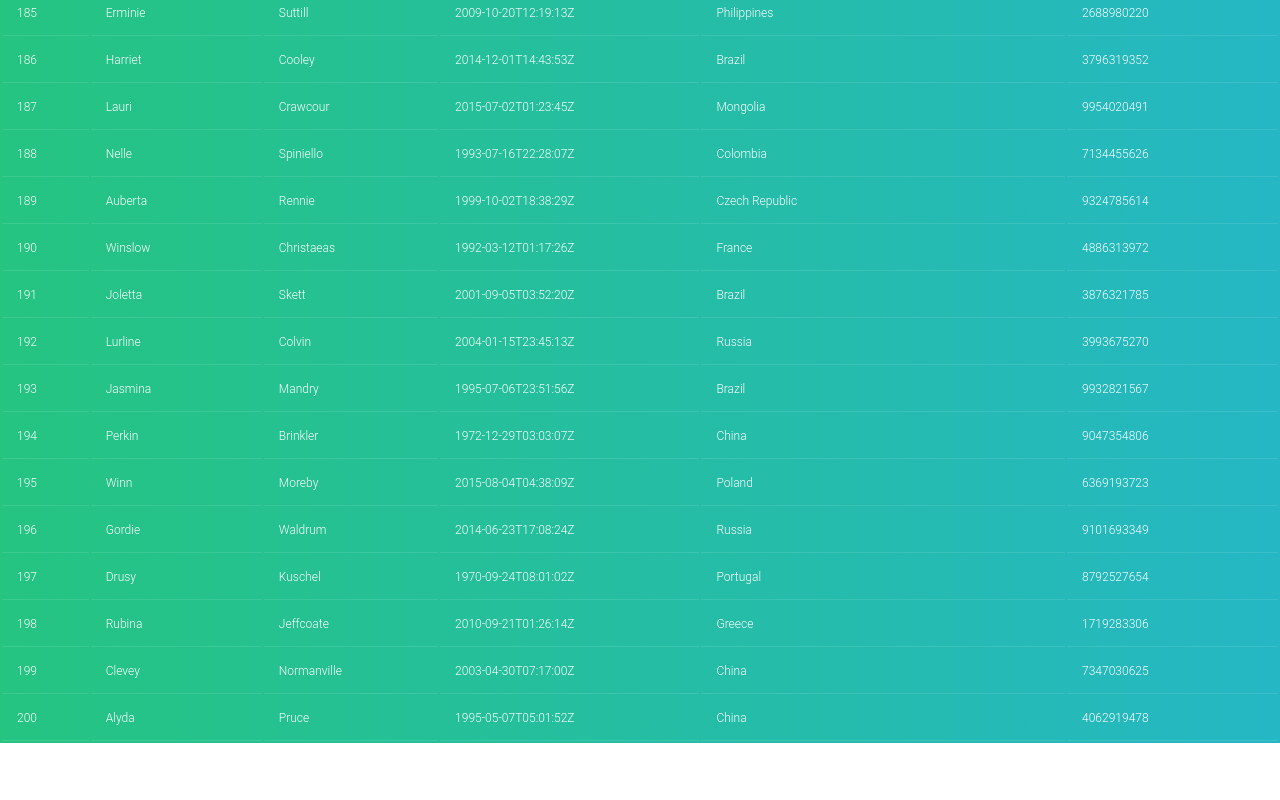
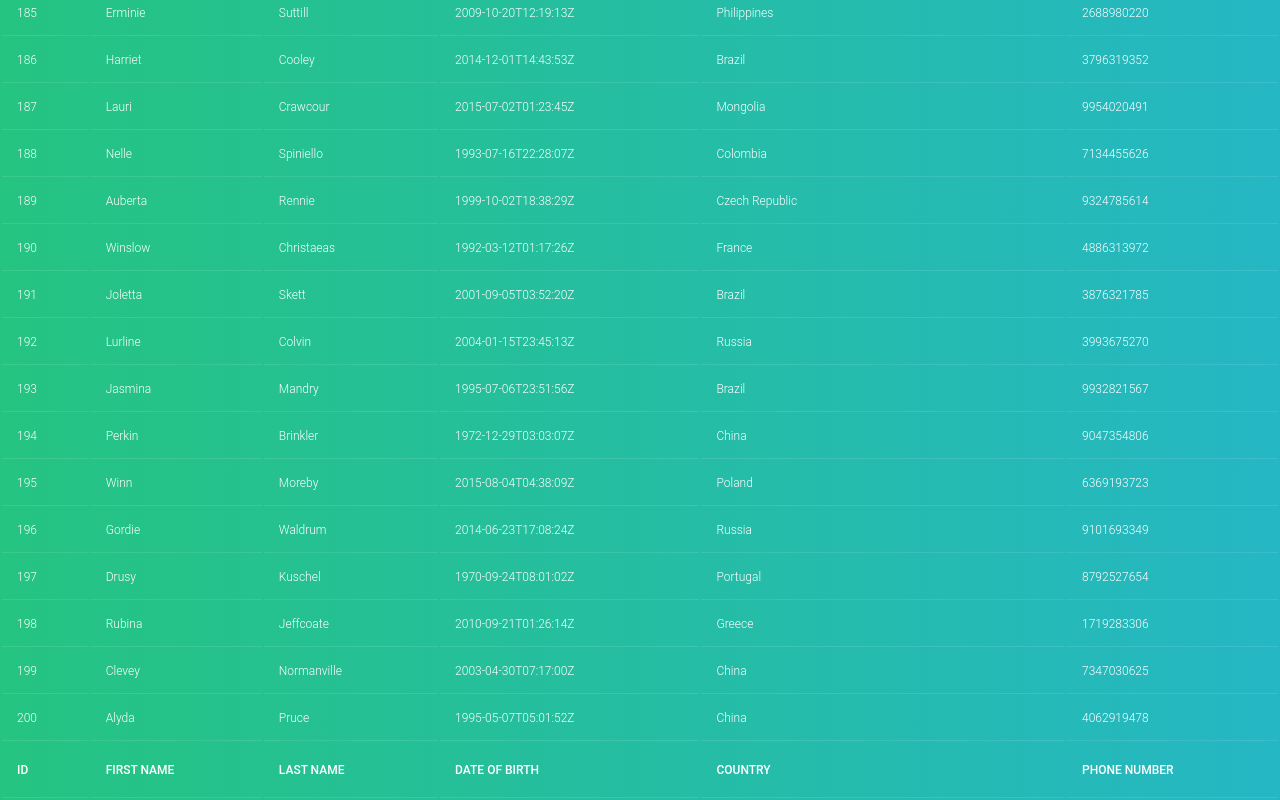
Before and after one commit to MomenSherif/react-table-playground, a React (Create React App) app: page / in a window 1280 px wide. Shown: the part 8930-9730 px from the top of the page. Before the commit the page ends 9673 px from the top, so only its background shows below. Built offline with nearby package versions, Linux system fonts and the light colour scheme.

Commit message:
add footer

```diff
--- a/src/components/BasicTable.js
+++ b/src/components/BasicTable.js
@@ -6,7 +6,7 @@ import { COLUMNS } from "./columns";
 export default function BasicTable() {
   const data = useMemo(() => MOCK_DATA, []);
   const columns = useMemo(() => COLUMNS, []);
-  const { getTableProps, getTableBodyProps, headerGroups, rows, prepareRow } = useTable({
+  const { getTableProps, getTableBodyProps, headerGroups, footerGroups, rows, prepareRow } = useTable({
     columns,
     data,
   });
@@ -33,6 +33,15 @@ export default function BasicTable() {
         })}
 
       </tbody>
+      <tfoot>
+        {footerGroups.map(footerGroup => (
+          <tr {...footerGroup.getFooterGroupProps()}>
+            {footerGroup.headers.map(column => (
+              <td {...column.getFooterProps()}>{column.render('Footer')}</td>
+            ))}
+          </tr>
+        ))}
+      </tfoot>
     </table>
   );
 }
--- a/src/components/columns.js
+++ b/src/components/columns.js
@@ -1,26 +1,32 @@
 export const COLUMNS = [
   {
     Header: 'Id',
+    Footer: 'Id',
     accessor: 'id',
   },
   {
     Header: 'First Name',
+    Footer: 'First Name',
     accessor: 'first_name',
   },
   {
     Header: 'Last Name',
+    Footer: 'Last Name',
     accessor: 'last_name',
   },
   {
     Header: 'Date of Birth',
+    Footer: 'Date of Birth',
     accessor: 'date_of_birth',
   },
   {
     Header: 'Country',
+    Footer: 'Country',
     accessor: 'country',
   },
   {
     Header: 'Phone Number',
+    Footer: 'Phone Number',
     accessor: 'phone',
   },
 ];
--- a/src/index.css
+++ b/src/index.css
@@ -37,7 +37,7 @@ table{
   font-family: 'Roboto', sans-serif;
 }
 
-th{
+th, tfoot td{
   padding: 20px 15px;
   text-align: left;
   font-weight: 500;
```
Also changed, not shown: 1 other file (tests, documents, lock files or other folders).
